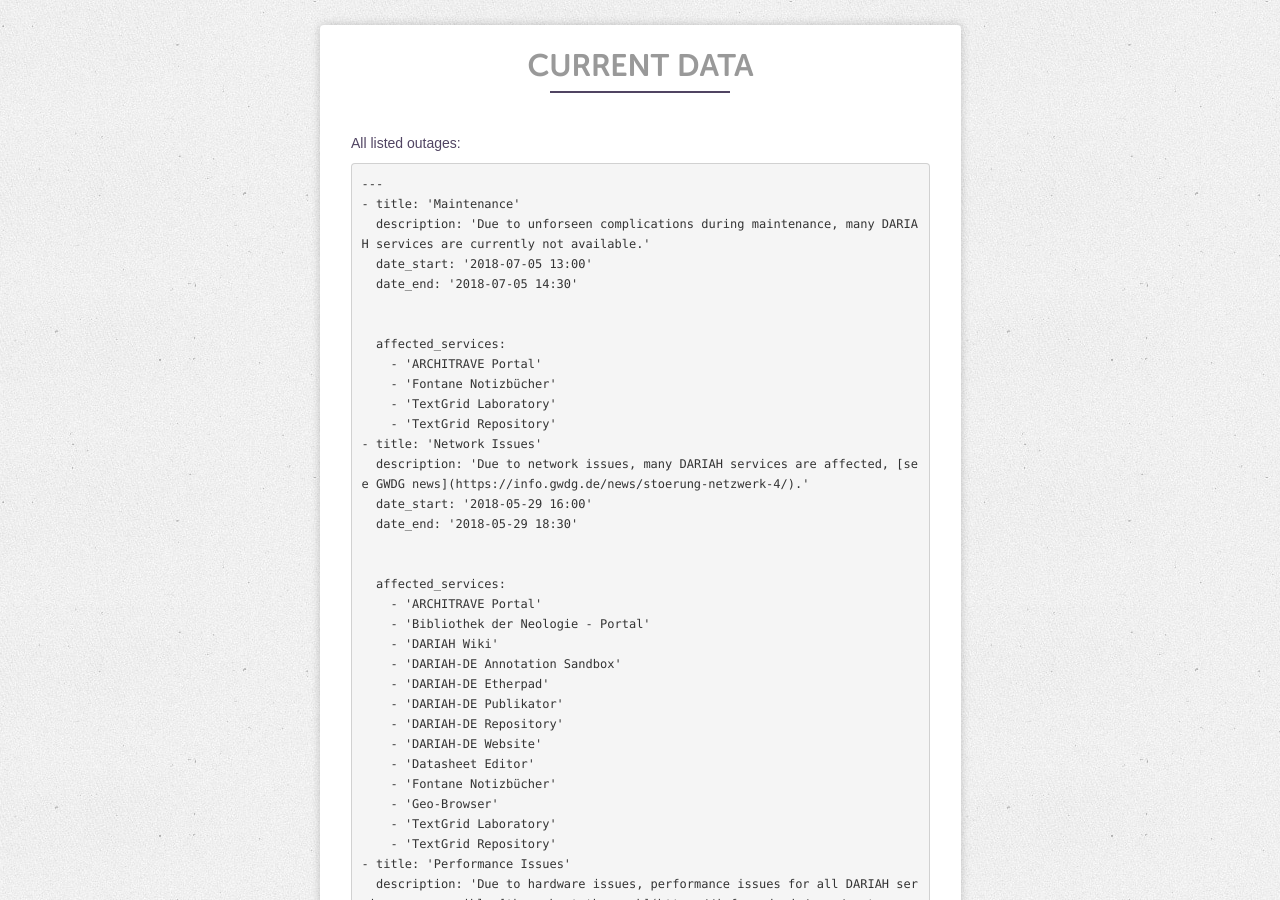
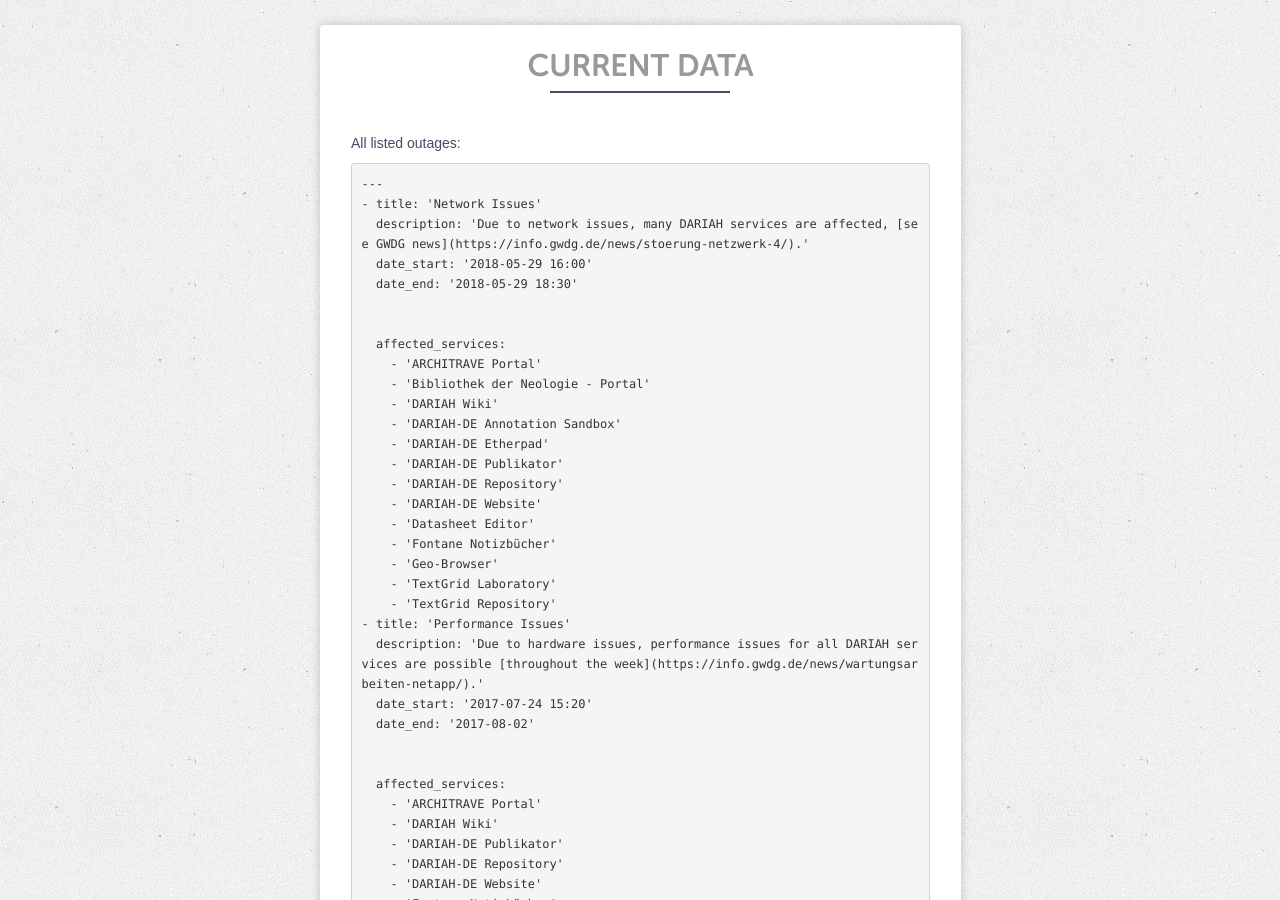
Before and after one commit to DARIAH-DE/status, a Jekyll site: the page built from currentdata.md, in a window 1280 px wide and 900 px high. Built offline with Jekyll 4.4.1, drawn with Linux system fonts in a browser that asks for light colours; our own code applies the rules of GitHub Pages for plain Markdown files.

Commit message:
move to history

```diff
--- a/_data/outages.yaml
+++ b/_data/outages.yaml
@@ -1,10 +1,4 @@
 ---
-- title: 'Maintenance'
-  description: 'Due to unforseen complications during maintenance, many DARIAH services are currently not available.'
-  date_start: '2018-07-05 13:00'
-  date_end: '2018-07-05 14:30'
-  affected:
-    - '/middlewares/tgauth'
 - title: 'Network Issues'
   description: 'Due to network issues, many DARIAH services are affected, [see GWDG news](https://info.gwdg.de/news/stoerung-netzwerk-4/).'
   date_start: '2018-05-29 16:00'
```
